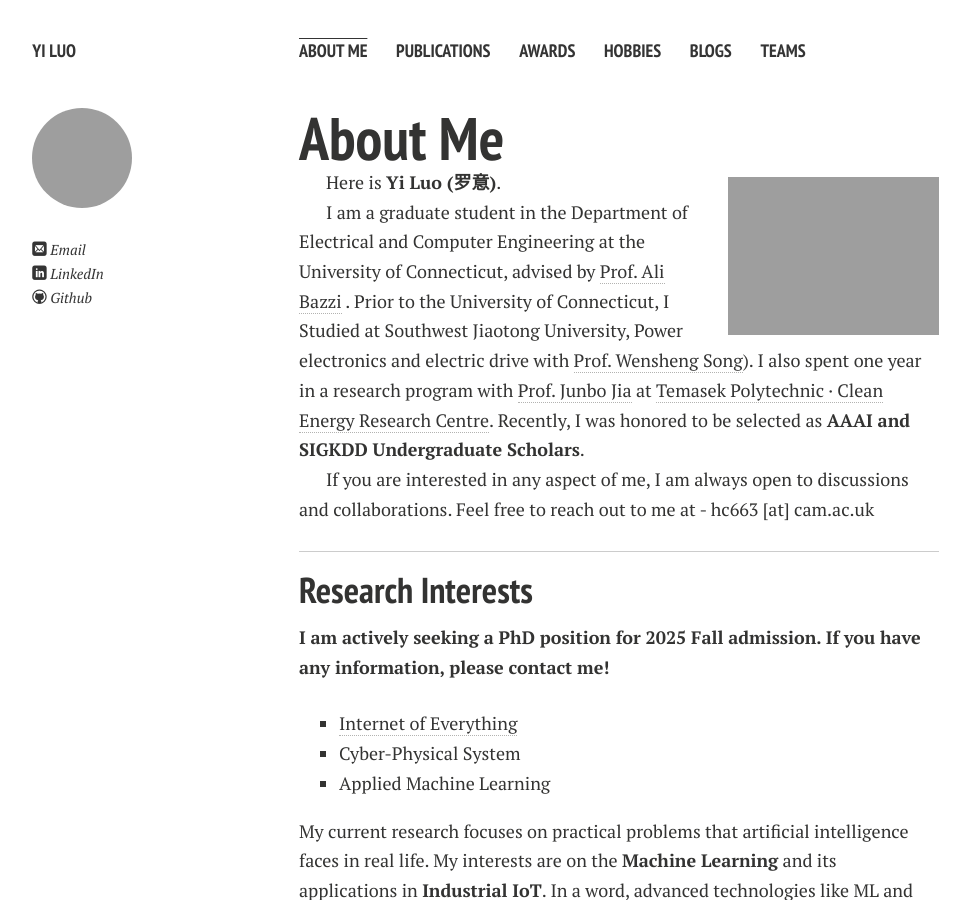
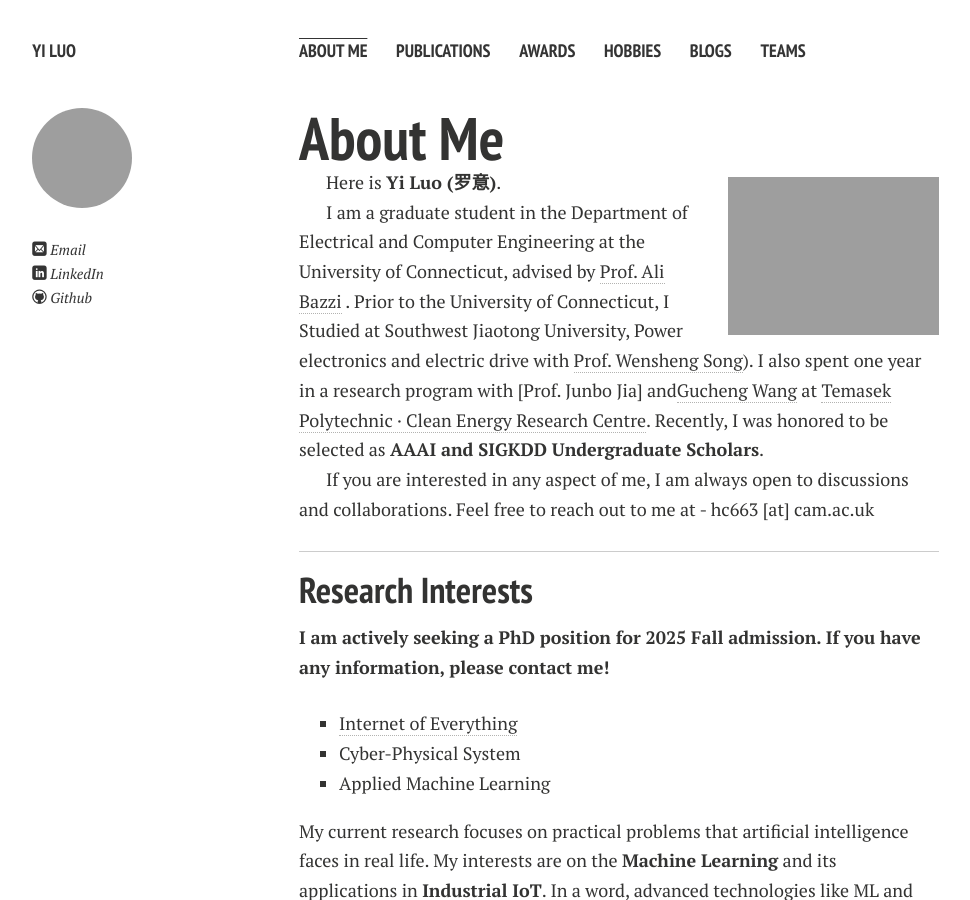
Before and after one commit to yisamu/yisamu.github.io, a Jekyll site: the page built from index.md, in a window 1280 px wide and 900 px high. Shown: the whole window, without its empty margins (21-991 px from the left). Built offline with Jekyll 4.4.1, drawn with Linux system fonts in a browser that asks for light colours; nearby versions of some CDN libraries; comment, search, counter and statistics services are not loaded; a style sheet for code colours, icons or effects is not loaded; our own code applies the rules of GitHub Pages for plain Markdown files.

Commit message:
Update index.md

```diff
--- a/index.md
+++ b/index.md
@@ -9,7 +9,7 @@ layout: page
 Here is **Yi Luo (罗意)**.<br>
 
 I am a graduate student in the Department of Electrical and Computer Engineering at the University of Connecticut, advised by <a href="https://pearl.engr.uconn.edu/about-ali-bazzi/">Prof. Ali Bazzi</a>
-. Prior to the University of Connecticut,  I Studied at Southwest Jiaotong University, Power electronics and electric drive with [Prof. Wensheng Song](https://faculty.swjtu.edu.cn/songwensheng/zh_CN/index.htm)). I also spent one year in a research program with [Prof. Junbo Jia](https://www.cl.cam.ac.uk/~pl219/) at [Temasek Polytechnic · Clean Energy Research Centre]((https://www.tp.edu.sg/research-and-industry/centres-of-excellence/centres-under-school-of-engineering/clean-energy-research-centre-cerc.html)).
+. Prior to the University of Connecticut,  I Studied at Southwest Jiaotong University, Power electronics and electric drive with [Prof. Wensheng Song](https://faculty.swjtu.edu.cn/songwensheng/zh_CN/index.htm)). I also spent one year in a research program with [Prof. Junbo Jia] and[Gucheng Wang](https://www.cl.cam.ac.uk/~pl219/) at [Temasek Polytechnic · Clean Energy Research Centre]((https://www.tp.edu.sg/research-and-industry/centres-of-excellence/centres-under-school-of-engineering/clean-energy-research-centre-cerc.html)).
 Recently, I was honored to be selected as **AAAI and SIGKDD Undergraduate Scholars**.<br>
 
 If you are interested in any aspect of me, I am always open to discussions and collaborations. Feel free to reach out to me at - hc663 [at] cam.ac.uk
```
